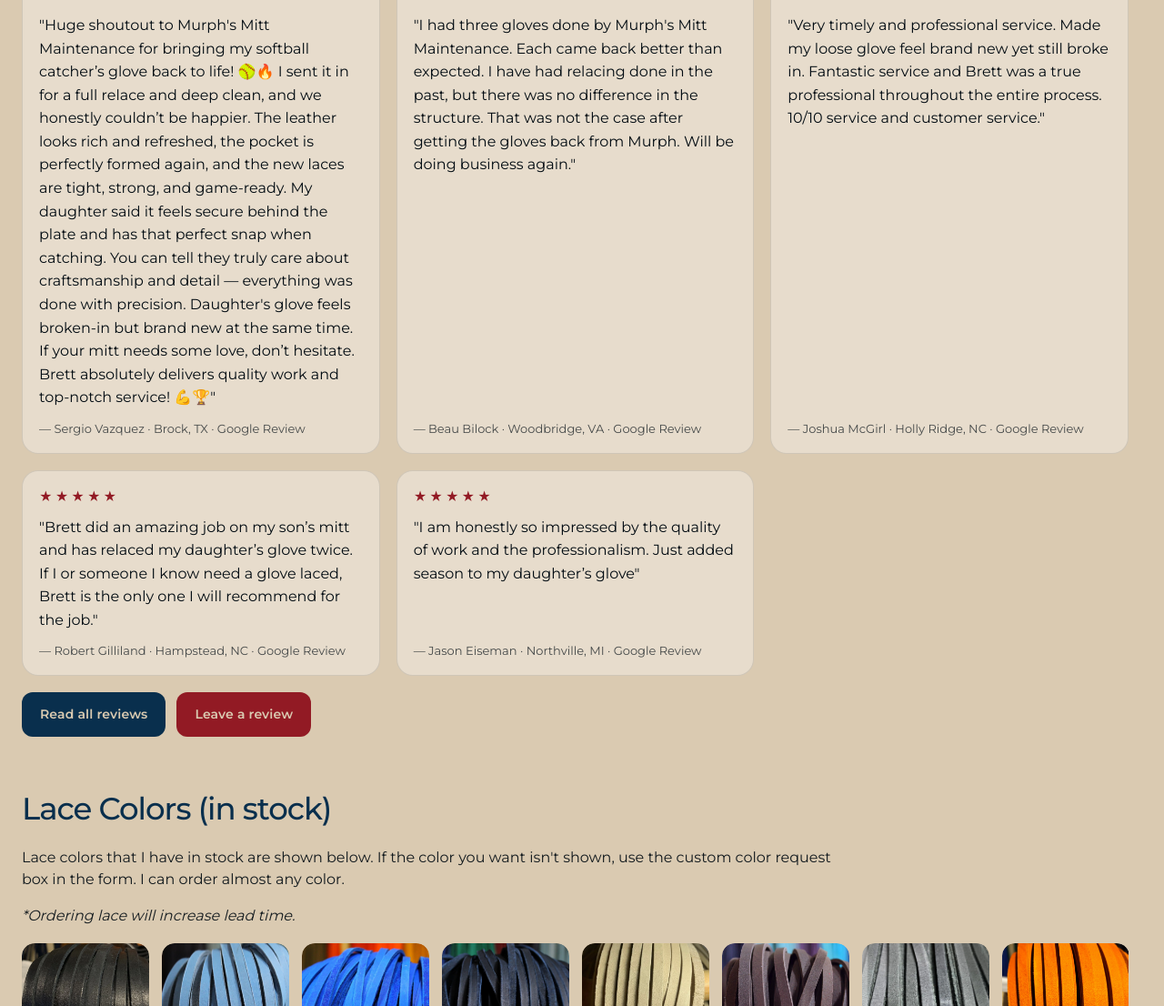
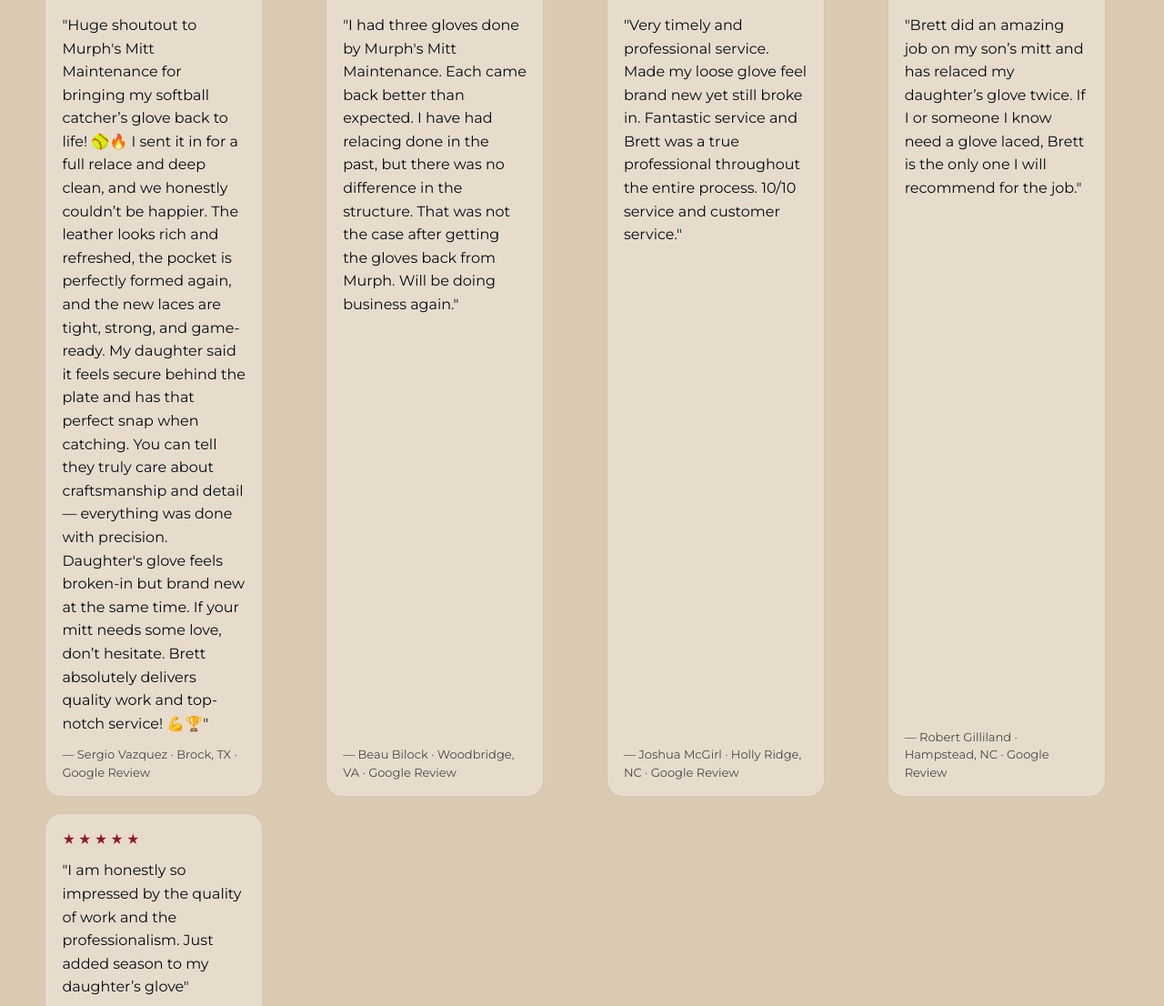
Before and after one commit to kbrettmurphy-ctrl/murphsmitts, a Jekyll site: the page built from services/index.html, in a window 1280 px wide and 1400 px high, scrolled down 1126 px. Shown: the part 294-1400 px from the top of the window at 91% size. Built offline with Jekyll 4.4.1, drawn with Linux system fonts in a browser that asks for light colours.

Commit message:
Update styles-16.css

```diff
--- a/assets/css/styles-16.css
+++ b/assets/css/styles-16.css
@@ -1237,11 +1237,11 @@
   gap: 18px;
 }
 
-@media (min-width: 900px){
-  .reviews .reviews-grid{
-    grid-template-columns: repeat(3, minmax(0, 1fr));
-  }
-}
+/* @media (min-width: 900px){ */
+  /* .reviews .reviews-grid{ */
+    /* grid-template-columns: repeat(3, minmax(0, 1fr)); */
+  /* } */
+/* } */
 
 .reviews .review-card{
   background: rgba(255,255,255,.35);
@@ -1250,6 +1250,8 @@
   padding: 18px 18px 16px;
   display:flex;
   flex-direction:column;
+  max-width: 240px;
+  margin: 0 auto;
 }
 
 .reviews .review-stars{
```
